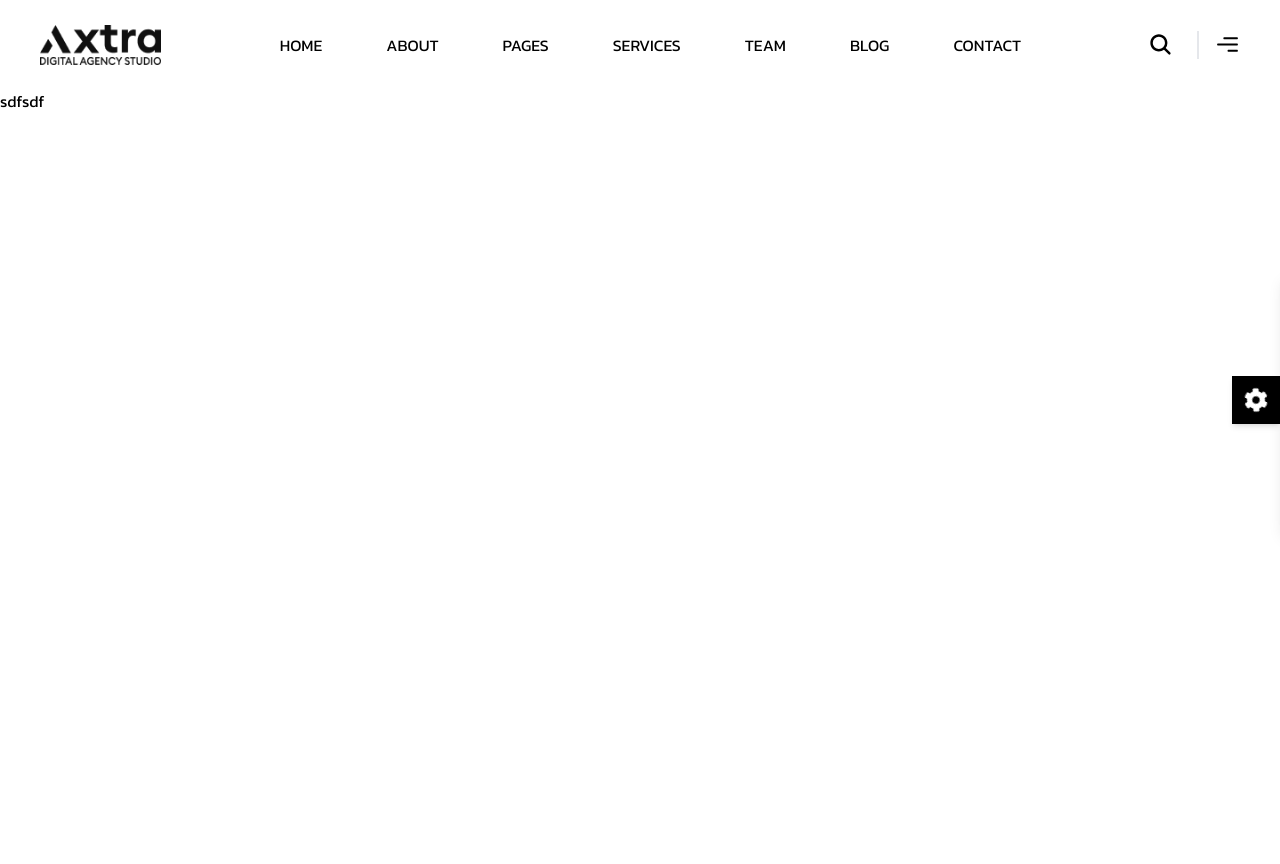
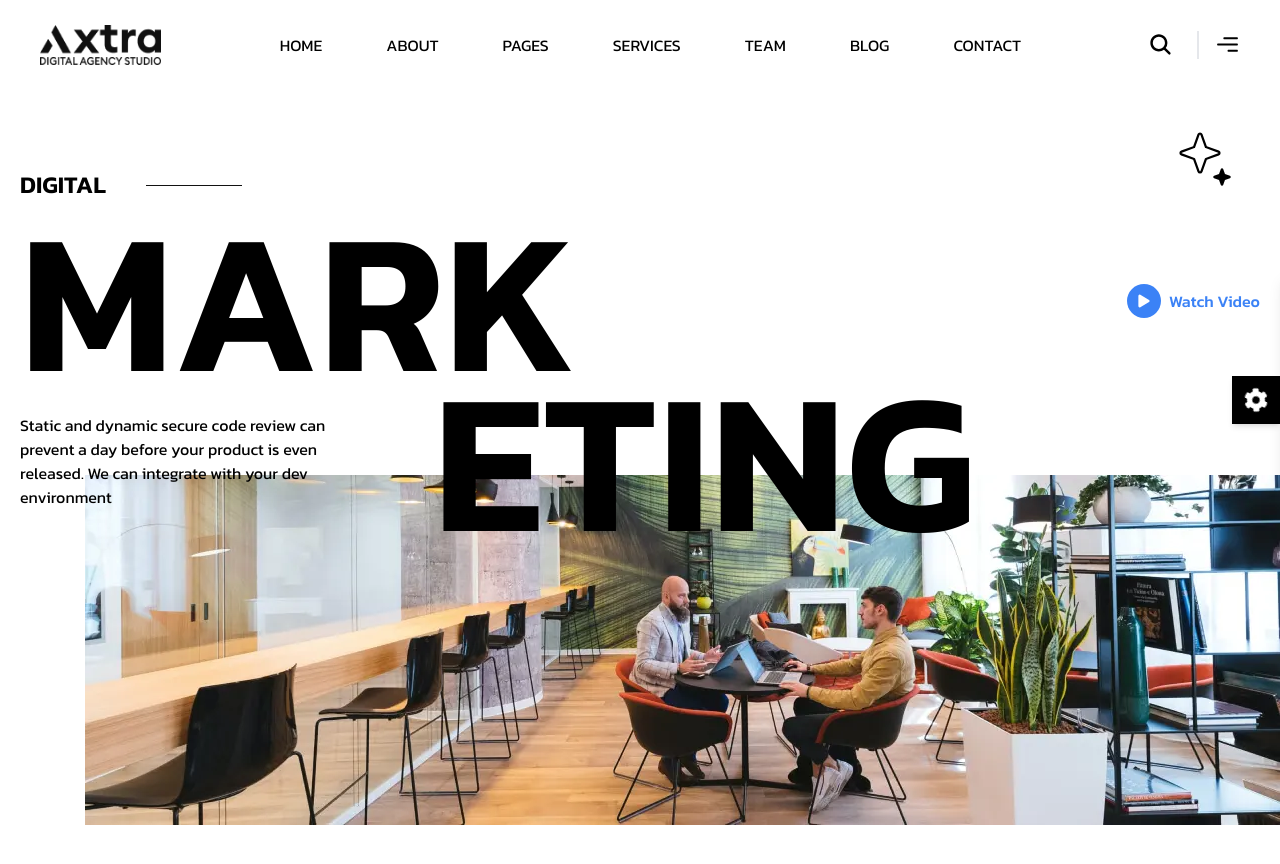
Before and after one commit to mdanamulhasan201/axtra-next-agency-scaleup-, a React (Vite) app: page / in a window 1280 px wide. Shown: the top 864 px of the page. Built offline with nearby package versions, Linux system fonts and the light colour scheme.

Commit message:
banner section added

```diff
--- a/src/components/darkmode/Sidebar.jsx
+++ b/src/components/darkmode/Sidebar.jsx
@@ -39,7 +39,7 @@ const Sidebar = () => {
             {/* Sidebar Toggle Button */}
             <button
                 onClick={toggleSidebar}
-                className={`fixed top-1/2 right-0 transform -translate-y-1/2 p-3 shadow-md ${isDarkMode ? "bg-white text-black" : "bg-black text-white"
+                className={`fixed top-1/2  right-0 transform -translate-y-1/2 p-3 shadow-md ${isDarkMode ? "bg-white text-black" : "bg-black text-white"
                     }`}
             >
                 <FaCog className="text-2xl animate-spinSlow hover:text-[#777777] transition-colors duration-300" />
--- a/src/components/shared/Navbar.jsx
+++ b/src/components/shared/Navbar.jsx
@@ -116,7 +116,7 @@ const Navbar = () => {
                 className={`sticky top-0 left-0 w-full px-5 lg:px-10 py-6 z-40 flex items-center justify-between transition-all duration-300 ${isDarkMode
                     ? isScrolled
                         ? "bg-[#121212] text-white  border-b border-gray-800"
-                        : "bg-[#121212] text-white"
+                        : "bg-[#171717] text-white"
                     : isScrolled
                         ? "bg-white text-black border-b border-gray-100"
                         : "bg-white text-black"
@@ -269,11 +269,11 @@ const Navbar = () => {
             {/* Full-page Sidebar with Zoom Animation only large device show */}
             <div
                 ref={sidebarRef}
-                className={`fixed top-0 left-0 w-full h-full ${isDarkMode ? "bg-[#121212] text-white" : "bg-white text-black"
+                className={`fixed top-0 z-50 left-0 w-full h-full ${isDarkMode ? "bg-[#121212] text-white" : "bg-white text-black"
                     } z-50 hidden lg:block`}
                 style={{ display: 'none' }}
             >
-                <div className=" flex flex-col h-full">
+                <div className=" flex flex-col h-full ">
 
                     <div className="flex">
                         <div className="w-2/12 py-16 ">
--- a/src/page/Home.jsx
+++ b/src/page/Home.jsx
@@ -1,12 +1,58 @@
+import { IoPlay } from "react-icons/io5";
+import { PiStarFourFill, PiStarFourLight } from "react-icons/pi";
 import { useSelector } from "react-redux";
-
+import bgImage from "../assets/imagebg.webp";
 
 const Home = () => {
     const isDarkMode = useSelector((state) => state.darkMode.isDarkMode);
     return (
-        <div className={`h-screen ${isDarkMode ? "bg-[#121212] text-white" : "bg-white text-black"
+        <div className={`h-screen relative ${isDarkMode ? "bg-[#171717] text-white" : "bg-white text-black"
             }`}>
-            sdfsdf
+            <div className="max-w-screen-xl mx-auto py-20 px-5">
+                <div>
+                    <div className="flex gap-10 items-center">
+                        <h1 className="uppercase font-semibold text-2xl ">Digital</h1>
+                        <div className={`w-24 h-[1px] ${isDarkMode ? "bg-white" : "bg-[#121212]"}`}></div>
+                    </div>
+                    <div className="flex justify-between items-center">
+                        <h1 className="text-7xl md:text-[170px] lg:text-[200px] 2xl:text-[280px] leading-none uppercase font-semibold">Mark</h1>
+                        <div className="hidden lg:flex items-center space-x-2">
+                            <div className="flex items-center justify-center bg-blue-500 text-white rounded-full p-2">
+                                <IoPlay className="text-lg" />
+                            </div>
+                            <button className="text-blue-500 font-medium hover:underline">Watch Video</button>
+                        </div>
+
+                    </div>
+                </div>
+
+                <div className="flex justify-between items-center gap-24 lg:-mt-10 z-1">
+                    <p className="z-10 w-3/12 text-md">Static and dynamic secure code review can prevent a day before your product is even released. We can integrate with your dev environment</p>
+                    <h1 className="text-7xl  w-8/12 z-40 md:text-[170px] lg:text-[200px] 2xl:text-[280px] leading-none uppercase font-semibold">Eting</h1>
+                </div>
+
+                {/* <div className="flex justify-between items-center gap-10">
+                    <div className="">
+                        <button>srcolling</button>
+                    </div>
+
+                </div> */}
+            </div>
+
+            <div>
+                <div className="absolute top-10 px-14 right-0 flex justify-center items-center">
+                    <PiStarFourLight className=" text-5xl" />
+                </div>
+                <div className="absolute top-[78px] px-12 right-0 flex justify-center items-center">
+                    <PiStarFourFill className=" text-xl" />
+                </div>
+
+                <div className="hidden lg:flex">
+                    <div className="absolute right-0  xl:bottom-16 z-0">
+                        <img src={bgImage} alt="" className="w-96 xl:w-full" />
+                    </div>
+                </div>
+            </div>
         </div>
     );
 };
```
Also changed, not shown: src/assets/imagebg.webp (added).
